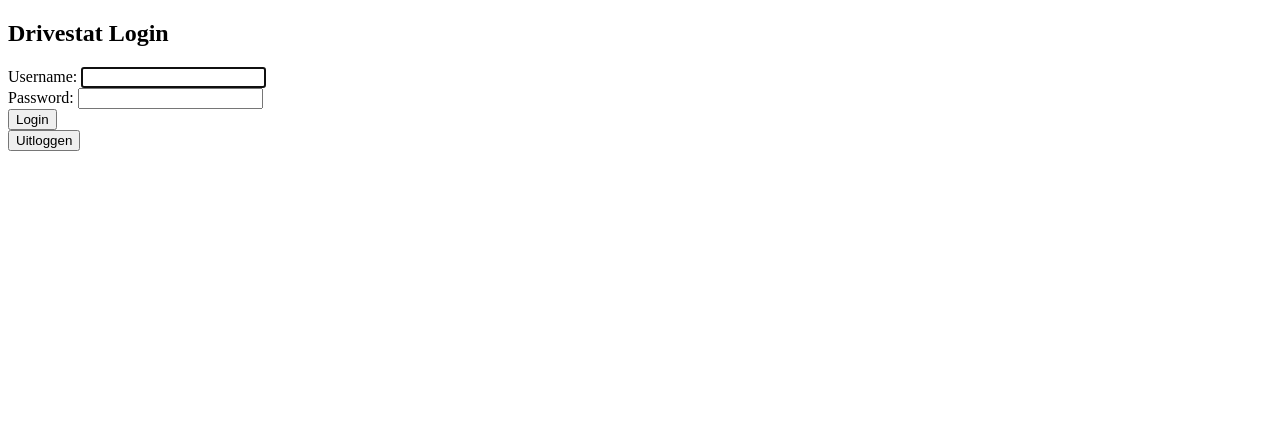
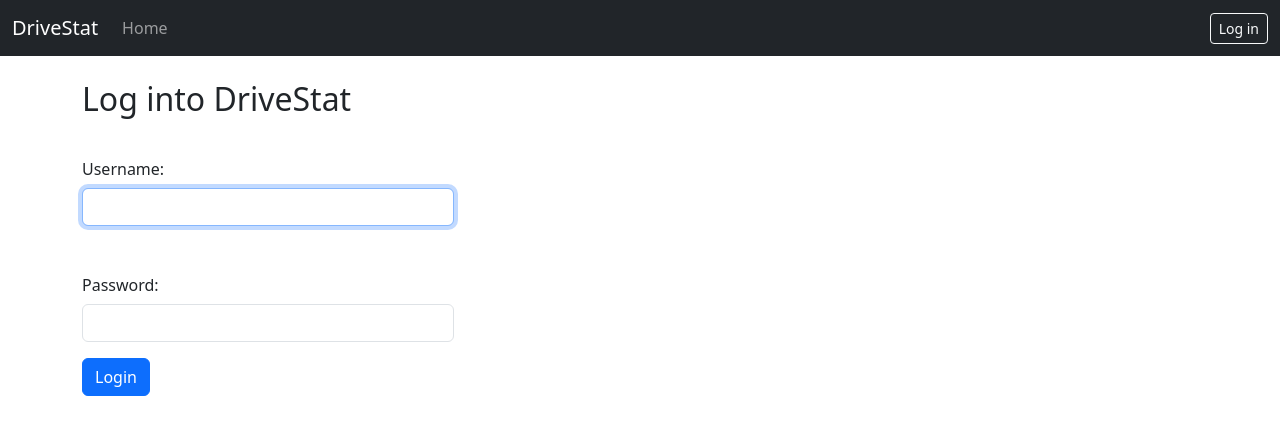
Before and after one commit to EduarddeLeeuw/DriveStat, a Django app: page /accounts/login/ in a window 1280 px wide. Shown: the top 435 px of the page. Run offline with Django 5.2, Linux system fonts and the light colour scheme.

Commit message:
Added basic index, dashboard and updated login

```diff
--- a/drivestat/settings.py
+++ b/drivestat/settings.py
@@ -137,5 +137,5 @@ STATIC_URL = 'static/'
 # https://docs.djangoproject.com/en/5.2/ref/settings/#default-auto-field
 
 DEFAULT_AUTO_FIELD = 'django.db.models.BigAutoField'
-LOGIN_REDIRECT_URL = '/rest/vehicle/1/'  # CHANGE TO DASHBOARD
+LOGIN_REDIRECT_URL = '/dashboard'  # CHANGE TO DASHBOARD
 LOGOUT_REDIRECT_URL = '/accounts/login/'
--- a/drivestat/urls.py
+++ b/drivestat/urls.py
@@ -16,10 +16,12 @@ Including another URLconf
 """
 from django.contrib import admin
 from django.urls import path
-from tracker.views import rest_get_vehicle
+from tracker.views import rest_get_vehicle, home, dashboard
 from django.contrib.auth import views as auth_views
 
 urlpatterns = [
+    path('', home, name='index'),
+    path('dashboard/', dashboard, name='dashboard'),
     path('admin/', admin.site.urls),
     path('rest/vehicle/<int:vehicle_id>/', rest_get_vehicle, name='rest_get_vehicle'),
     path('accounts/login/', auth_views.LoginView.as_view(), name='login'),
--- a/templates/base.html
+++ b/templates/base.html
@@ -0,0 +1,45 @@
+<!DOCTYPE html>
+<html lang="en">
+<head>
+    <link href="https://cdn.jsdelivr.net/npm/bootstrap@5.3.3/dist/css/bootstrap.min.css" rel="stylesheet">
+    <title>DriveStat</title>
+</head>
+
+<body>
+    <nav class="navbar navbar-expand-lg bg-dark" data-bs-theme="dark">
+        <div class="container-fluid">
+            <a class="navbar-brand" href="/">DriveStat</a>
+            <button class="navbar-toggler" type="button" data-bs-toggle="collapse" data-bs-target="#navbarColor02" aria-controls="navbarColor02" aria-expanded="false" aria-label="Toggle navigation">
+            <span class="navbar-toggler-icon"></span>
+            </button>
+            <div class="collapse navbar-collapse" id="navbarColor02">
+            <ul class="navbar-nav me-auto gap-2">
+                <li class="nav-item">
+                <a class="nav-link {% if request.resolver_match.url_name == 'index' %}active{% endif %}" href="/">Home</a>
+                </li>
+                {% if user.is_authenticated %}
+                    <li class="nav-item">
+                        <a class="nav-link {% if request.resolver_match.url_name == 'dashboard' %}active{% endif %}" href="/dashboard">Dashboard</a>
+                    </li>
+                {% endif %}
+            </ul>
+            <div class="d-flex align-items-center gap-3 mt-2 mt-lg-0">
+                {% if user.is_authenticated %}
+                    <span class="navbar-text">Logged in as: <strong>{{ user.username }}</strong></span>
+                    <form method="post" action="{% url 'logout' %}" class="m-0">
+                        {% csrf_token %}
+                        <button type="submit" class="btn btn-outline-light btn-sm">Log out</button>
+                    </form>
+                {% else %}
+                    <a class="btn btn-outline-light btn-sm" href="{% url 'login' %}">Log in</a>
+                {% endif %}
+            </div>
+            </div>
+        </div>
+    </nav>
+    <main class="container mt-4">
+        {% block content %}{% endblock %}
+    </main>
+    <script src="https://cdn.jsdelivr.net/npm/bootstrap@5.3.3/dist/js/bootstrap.bundle.min.js"></script>
+</body>
+</html>
--- a/templates/registration/login.html
+++ b/templates/registration/login.html
@@ -1,24 +1,38 @@
-<!DOCTYPE html>
-<html>
-<head>
-    <title>Drivestat Login</title>
-</head>
-<body>
-    <h2>Drivestat Login</h2>
+{% extends "base.html" %}
+
+{% block title %}DriveStat Login{% endblock %}
+
+{% block content %}
+    <h2>Log into DriveStat</h2>
+    <div class="col-md-6 col-lg-4">
         {% if form.errors %}
-        <p>Your username and password didn't match. Please try again.</p>
-    {% endif %}
             <form method="post" action="{% url 'login' %}">
                 {% csrf_token %}
-        <label for="username">Username:</label>
-        <input type="text" name="username" autofocus required><br>
-        <label for="password">Password:</label>
-        <input type="password" name="password" required><br>
-        <input type="submit" value="Login">
+                <div class="mb-3">
+                    <label class="col-form-label mt-4" for="username">Username:</label>
+                <input class="form-control is-invalid" type="text" name="username" autofocus required>
+                </div>
+                <div class="mb-3">
+                    <label class="col-form-label mt-4" for="password">Password:</label>
+                <input class="form-control is-invalid" type="password" name="password" required>
+                <div class="invalid-feedback">Sorry, that didn't work. Try again?</div>
+                </div>
+                <button class="btn btn-primary" type="submit">Login</button>
             </form>
-    <form method="post" action="{% url 'logout' %}">
+        {% else %}
+            <form method="post" action="{% url 'login' %}">
                 {% csrf_token %}
-    <button type="submit">Uitloggen</button>
+                <div class="mb-3">
+                    <label class="col-form-label mt-4" for="username">Username:</label>
+                    <input class="form-control" type="text" name="username" autofocus required>
+                </div>
+                <div class="mb-3">
+                    <label class="col-form-label mt-4" for="password">Password:</label>
+                    <input class="form-control" type="password" name="password" required>
+                </div>
+                <button class="btn btn-primary" type="submit">Login</button>
             </form>
-</body>
-</html>
+        {% endif %}
+    </div>
+
+{% endblock %}
--- a/tracker/views.py
+++ b/tracker/views.py
@@ -17,3 +17,9 @@ def rest_get_vehicle(request, vehicle_id):
         return Response(serializer.data)
     except Vehicle.DoesNotExist:
         return Response({'error': 'Vehicle not found.'}, status=status.HTTP_404_NOT_FOUND)
+
+def home(request):
+      return render(request, 'index.html')
+
+def dashboard(request):
+    return render(request, 'dashboard.html')
```
Also changed, not shown: templates/dashboard.html (added, +8 -0 lines), templates/index.html (added, +8 -0 lines). Lines whose indentation alone changed are shown as unchanged.
